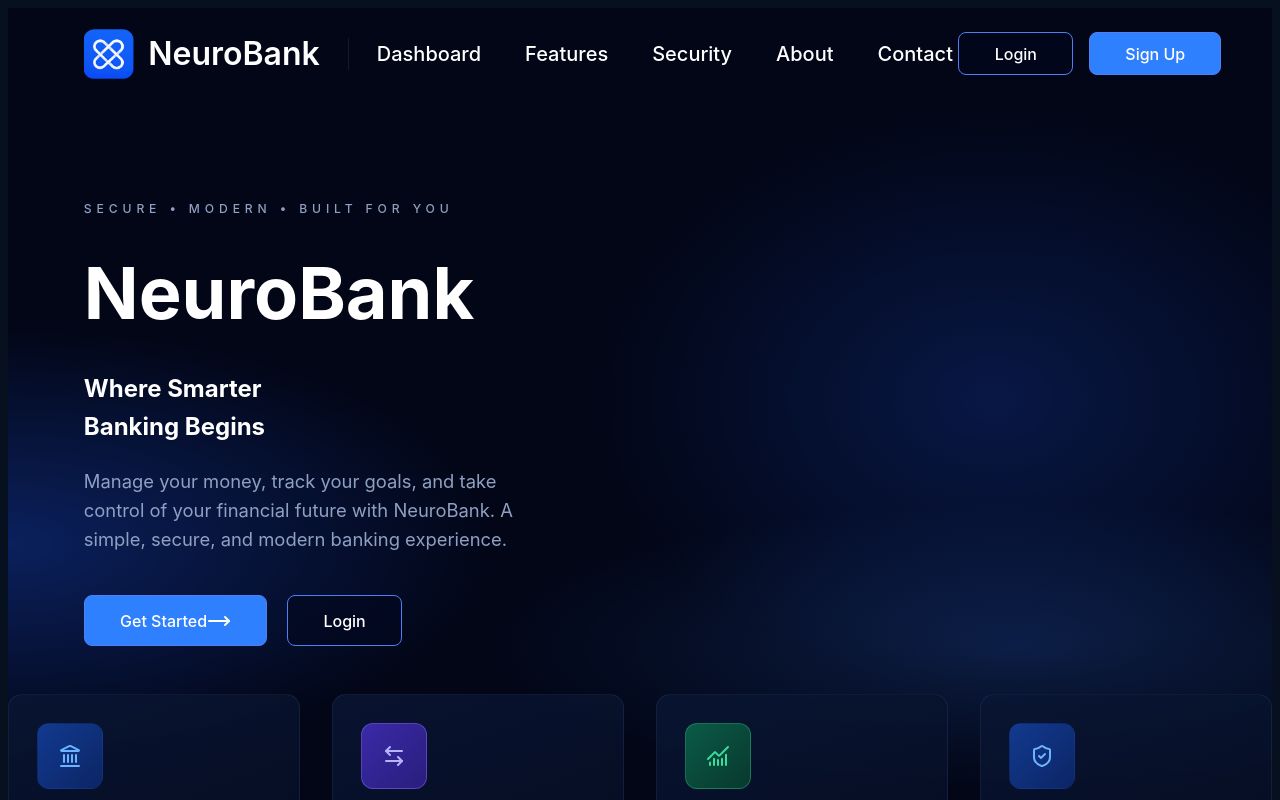
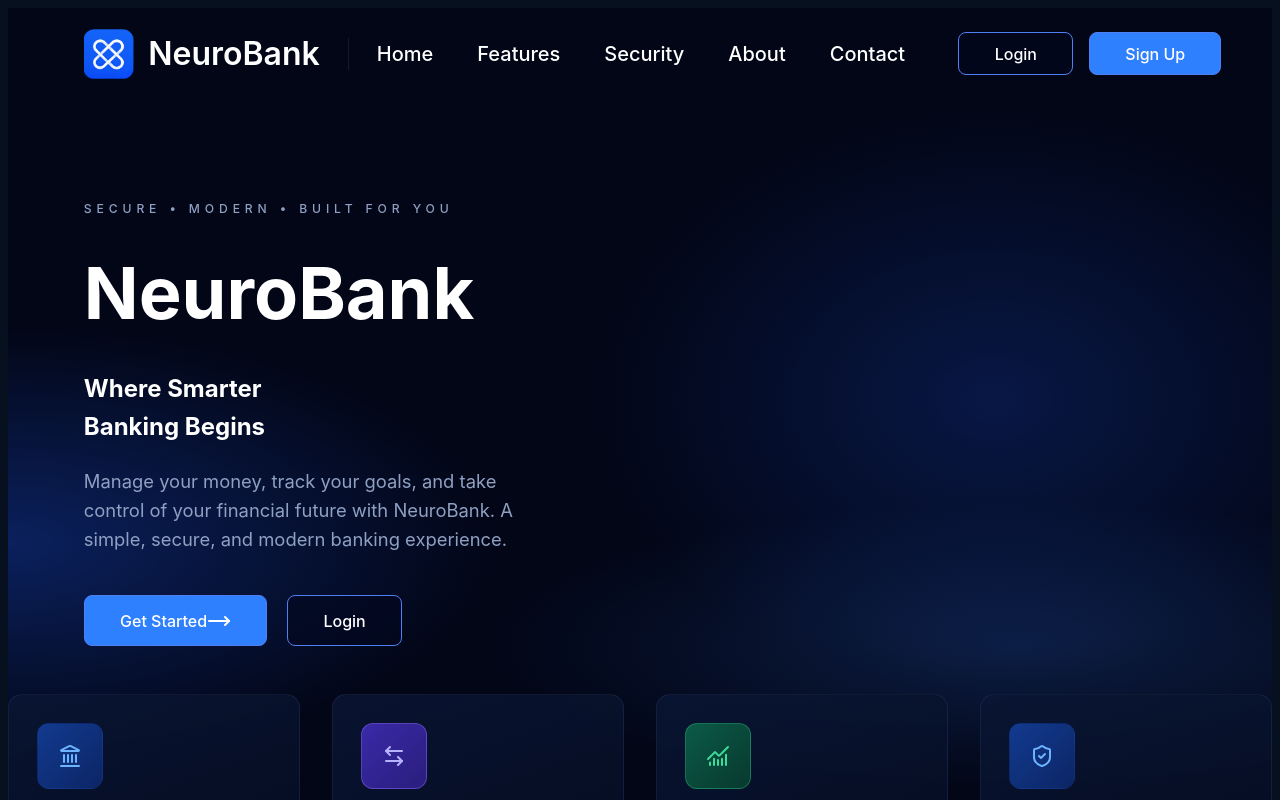
Before and after one commit to jdv75/Bank-Interface-Application, a React (Vite) app: page / in a window 1280 px wide. Shown: the top 800 px of the page. Built offline with nearby package versions, Linux system fonts and the light colour scheme.

Commit message:
little label update Dashboard to Home

```diff
--- a/src/components/LandingBar/LandingHeader.tsx
+++ b/src/components/LandingBar/LandingHeader.tsx
@@ -9,7 +9,7 @@ interface NavLinkItem {
 }
 
 const NAV_LINKS: NavLinkItem[] = [
-    { label: "Dashboard", to: "/" },
+    { label: "Home", to: "/" },
     { label: "Features", to: "/features" },
     { label: "Security", to: "/security" },
     { label: "About", to: "/about" },
```
